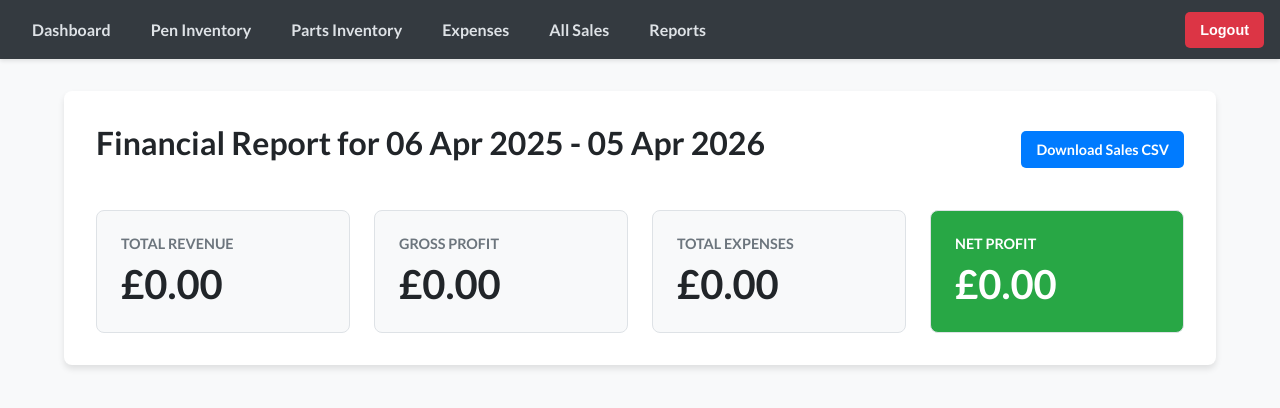
After one commit to wsj20/pen_tracker, a Django app: page /financials/reports/2025/ in a window 1280 px wide. The commit adds this page. Shown: the top 408 px of the page. Run offline with Django 5.2, Linux system fonts and the light colour scheme; data that the repository does not hold is empty.

Commit message:
Added tax year functionality and ability to produce previous year reports.

```diff
--- a/penTracker/financials/templates/financials/dashboard.html
+++ b/penTracker/financials/templates/financials/dashboard.html
@@ -4,7 +4,7 @@
 
 {% block content %}
     <h1>Business Dashboard</h1>
-        <h2>Overall Financials (All Time)</h2>
+        <h2>Overall Financials ({{ tax_year_start|date:"d M Y" }} - {{ tax_year_end|date:"d M Y" }})</h2>
         <div class="stat-card-container">
             <div class="stat-card">
                 <div class="stat-card-label">Total Revenue</div>
--- a/penTracker/financials/templates/financials/sale_list.html
+++ b/penTracker/financials/templates/financials/sale_list.html
@@ -41,7 +41,7 @@
                             {% csrf_token %}
                             <button type="submit" class="btn btn-danger"
                                     onclick="return confirm('Are you sure you want to delete the sale record for {{ sale.pen }}? This will reset the pen\'s status.');">
-                                Delete Sale
+                                Delete
                             </button>
                         </form>
                     </td>
--- /dev/null
+++ b/penTracker/financials/templates/financials/yearly_report.html
@@ -0,0 +1,29 @@
+{% extends "inventory/base.html" %}
+
+{% block title %}Dashboard{% endblock %}
+
+{% block content %}
+    <div class="page-header">
+        <h1>Financial Report for {{ tax_year_start|date:"d M Y" }} - {{ tax_year_end|date:"d M Y" }}</h1>
+        <div>
+            <a href="{% url 'download-sales-csv' tax_year_start.year %}" class="btn btn-primary">Download Sales CSV</a>
+        </div>
+    </div>
+    <div class="stat-card-container">
+        <div class="stat-card">
+            <div class="stat-card-label">Total Revenue</div>
+            <div class="stat-card-value">£{{ sales_revenue|floatformat:2 }}</div>
+        </div>
+        <div class="stat-card">
+            <div class="stat-card-label">Gross Profit</div>
+            <div class="stat-card-value">£{{ gross_profit|floatformat:2 }}</div>
+        </div>
+        <div class="stat-card">
+            <div class="stat-card-label">Total Expenses</div>
+            <div class="stat-card-value">£{{ total_expenses|floatformat:2 }}</div>
+        </div>
+        <div class="stat-card net-profit"> <div class="stat-card-label">Net Profit</div>
+            <div class="stat-card-value">£{{ net_profit|floatformat:2 }}</div>
+        </div>
+    </div>
+{% endblock %}
--- a/penTracker/financials/urls.py
+++ b/penTracker/financials/urls.py
@@ -13,4 +13,8 @@ urlpatterns = [
     path('record-sale/<int:pen_pk>/', views.record_sale, name='sale-record'),
     path('sales/<int:pk>/edit/', views.edit_sale, name='sale-edit'),
     path('sales/<int:pk>/delete/', views.delete_sale, name='sale-delete'),
+
+    path('reports/', views.reports_hub, name='reports'),
+    path('reports/<int:year>/', views.yearly_report, name='yearly-report'),
+    path('reports/<int:year>/download-sales/', views.download_sales_csv, name='download-sales-csv'),
 ]
--- /dev/null
+++ b/penTracker/financials/utils.py
@@ -0,0 +1,14 @@
+from datetime import date
+
+def get_tax_year_dates(year=None):
+    if year is None:
+        today = date.today()
+        if today.month < 4 or (today.month == 4 and today.day < 6):
+            year = today.year - 1
+        else:
+            year = today.year
+
+    start_date = date(year, 4, 6)
+    end_date = date(year + 1, 4, 5)
+
+    return (start_date, end_date)
--- a/penTracker/financials/views.py
+++ b/penTracker/financials/views.py
@@ -4,6 +4,9 @@ from .forms import ExpenseForm, SaleForm
 from inventory.models import Pen, PenPartsUsage
 from django.db.models import Sum, F
 from decimal import Decimal
+from .utils import get_tax_year_dates
+import csv
+from django.http import HttpResponse
 
 from django.contrib.auth.decorators import login_required
 
@@ -118,40 +121,150 @@ def delete_sale(request, pk):
 
 @login_required
 def dashboard(request):
-    # --- 1. Calculate Total Revenue ---
-    sales_revenue = Sale.objects.aggregate(
+
+    start_date, end_date = get_tax_year_dates()
+
+    # Filter sales to only include those within the date range
+    sales_this_year = Sale.objects.filter(date_sold__range=(start_date, end_date))
+
+    sales_revenue = sales_this_year.aggregate(
         total=Sum(F('final_sale_price') + F('shipping_charge'))
-    )['total'] or Decimal('0.00') # <-- Use Decimal
+    )['total'] or Decimal('0.00')
 
-    # --- 2. Calculate Total Direct Costs for SOLD Pens ---
-    sold_pens_pks = Sale.objects.values_list('pen__pk', flat=True)
+    sold_pens_pks = sales_this_year.values_list('pen__pk', flat=True)
 
     cost_of_goods_sold = Pen.objects.filter(pk__in=sold_pens_pks).aggregate(
         total=Sum('acquisition_cost')
-    )['total'] or Decimal('0.00') # <-- Use Decimal
+    )['total'] or Decimal('0.00')
 
     refurbishment_costs = PenPartsUsage.objects.filter(pen__pk__in=sold_pens_pks).aggregate(
         total=Sum('cost_at_time_of_use')
-    )['total'] or Decimal('0.00') # <-- Use Decimal
+    )['total'] or Decimal('0.00')
 
-    sales_shipping_costs = Sale.objects.aggregate(
+    sales_shipping_costs = sales_this_year.aggregate(
         total=Sum(F('transaction_fee') + F('other_fees') + F('shipping_cost'))
-    )['total'] or Decimal('0.00') # <-- Use Decimal
+    )['total'] or Decimal('0.00')
 
-    # --- 3. Calculate Total General Expenses ---
-    general_expenses = Expense.objects.aggregate(total=Sum('cost'))['total'] or Decimal('0.00') # <-- Use Decimal
+    general_expenses = Expense.objects.filter(date_incurred__range=(start_date, end_date)).aggregate(
+        total=Sum('cost')
+    )['total'] or Decimal('0.00')
 
-
-    TWO_PLACES = Decimal('0.01')
-    # --- 4. Final Calculations ---
-    gross_profit = (sales_revenue - cost_of_goods_sold)
-    total_business_expenses = (refurbishment_costs + sales_shipping_costs + general_expenses)
-    net_profit = (gross_profit - total_business_expenses)
+    gross_profit = (sales_revenue - cost_of_goods_sold).quantize(Decimal('0.01'))
+    total_business_expenses = (refurbishment_costs + sales_shipping_costs + general_expenses).quantize(Decimal('0.01'))
+    net_profit = (gross_profit - total_business_expenses).quantize(Decimal('0.01'))
 
     context = {
-        'sales_revenue': sales_revenue.quantize(TWO_PLACES),
-        'gross_profit': gross_profit.quantize(TWO_PLACES),
-        'total_expenses': total_business_expenses.quantize(TWO_PLACES),
-        'net_profit': net_profit.quantize(TWO_PLACES),
+        'tax_year_start': start_date,
+        'tax_year_end': end_date,
+        'sales_revenue': sales_revenue,
+        'gross_profit': gross_profit,
+        'total_expenses': total_business_expenses,
+        'net_profit': net_profit,
     }
     return render(request, 'financials/dashboard.html', context)
+
+def reports_hub(request):
+    sale_dates = Sale.objects.dates('date_sold', 'year')
+    expense_dates = Expense.objects.dates('date_incurred', 'year')
+
+    all_dates = sorted(list(set(sale_dates) | set(expense_dates)), reverse=True)
+
+    tax_years = []
+    seen_years = set()
+    for dt in all_dates:
+        year = dt.year
+        if dt.month < 4 or (dt.month == 4 and dt.day < 6):
+            tax_year_start = year - 1
+        else:
+            tax_year_start = year
+
+        if tax_year_start not in seen_years:
+            tax_years.append(tax_year_start)
+            seen_years.add(tax_year_start)
+
+    context = {
+        'tax_years': tax_years
+    }
+    return render(request, 'financials/reports.html', context)
+
+# financials/views.py
+# (Your other imports and views are here)
+
+def yearly_report(request, year):
+    start_date, end_date = get_tax_year_dates(year)
+
+    sales_this_year = Sale.objects.filter(date_sold__range=(start_date, end_date))
+
+    sales_revenue = sales_this_year.aggregate(
+        total=Sum(F('final_sale_price') + F('shipping_charge'))
+    )['total'] or Decimal('0.00')
+
+    sold_pens_pks = sales_this_year.values_list('pen__pk', flat=True)
+
+    cost_of_goods_sold = Pen.objects.filter(pk__in=sold_pens_pks).aggregate(
+        total=Sum('acquisition_cost')
+    )['total'] or Decimal('0.00')
+
+    refurbishment_costs = PenPartsUsage.objects.filter(pen__pk__in=sold_pens_pks).aggregate(
+        total=Sum('cost_at_time_of_use')
+    )['total'] or Decimal('0.00')
+
+    sales_shipping_costs = sales_this_year.aggregate(
+        total=Sum(F('transaction_fee') + F('other_fees') + F('shipping_cost'))
+    )['total'] or Decimal('0.00')
+
+    general_expenses = Expense.objects.filter(date_incurred__range=(start_date, end_date)).aggregate(
+        total=Sum('cost')
+    )['total'] or Decimal('0.00')
+
+    gross_profit = (sales_revenue - cost_of_goods_sold).quantize(Decimal('0.01'))
+    total_business_expenses = (refurbishment_costs + sales_shipping_costs + general_expenses).quantize(Decimal('0.01'))
+    net_profit = (gross_profit - total_business_expenses).quantize(Decimal('0.01'))
+
+    context = {
+        'tax_year_start': start_date,
+        'tax_year_end': end_date,
+        'sales_revenue': sales_revenue,
+        'gross_profit': gross_profit,
+        'total_expenses': total_business_expenses,
+        'net_profit': net_profit,
+    }
+
+    return render(request, 'financials/yearly_report.html', context)
+
+def download_sales_csv(request, year):
+    start_date, end_date = get_tax_year_dates(year)
+
+    filename = f"sales_report_{year}-{year+1}.csv"
+
+    response = HttpResponse(
+        content_type='text/csv',
+        headers={'Content-Disposition': f'attachment; filename="{filename}"'},
+    )
+
+    writer = csv.writer(response)
+
+    writer.writerow([
+        'Date Sold', 'Pen Brand', 'Pen Model', 'Colour', 'Acquisition Cost',
+        'Final Sale Price', 'Shipping Charge', 'Transaction Fee', 'Other Fees',
+        'Shipping Cost', 'Net Profit'
+    ])
+
+    sales = Sale.objects.filter(date_sold__range=(start_date, end_date)).select_related('pen', 'pen__pen_model')
+
+    for sale in sales:
+        writer.writerow([
+            sale.date_sold,
+            sale.pen.pen_model.brand,
+            sale.pen.pen_model.name,
+            sale.pen.colour,
+            sale.pen.acquisition_cost,
+            sale.final_sale_price,
+            sale.shipping_charge,
+            sale.transaction_fee,
+            sale.other_fees,
+            sale.shipping_cost,
+            sale.pen.calculate_net_profit()
+        ])
+
+    return response
--- a/penTracker/inventory/templates/inventory/base.html
+++ b/penTracker/inventory/templates/inventory/base.html
@@ -20,6 +20,7 @@
         <a href="{% url 'part-list' %}" {% if request.resolver_match.view_name == 'part-list' %}class="active"{% endif %}>Parts Inventory</a>
         <a href="{% url 'expense-list' %}" {% if request.resolver_match.view_name == 'expense-list' %}class="active"{% endif %}>Expenses</a>
         <a href="{% url 'sale-list' %}" {% if request.resolver_match.view_name == 'sale-list' %}class="active"{% endif %}>All Sales</a>
+        <a href="{% url 'reports' %}" {% if request.resolver_match.view_name == 'reports' %}class="active"{% endif %}>Reports</a>
 
         <form class="logout-form" method="post" action="{% url 'logout' %}">
             {% csrf_token %}
```
Also changed, not shown: penTracker/financials/templates/financials/reports.html (added, +26 -0 lines).
